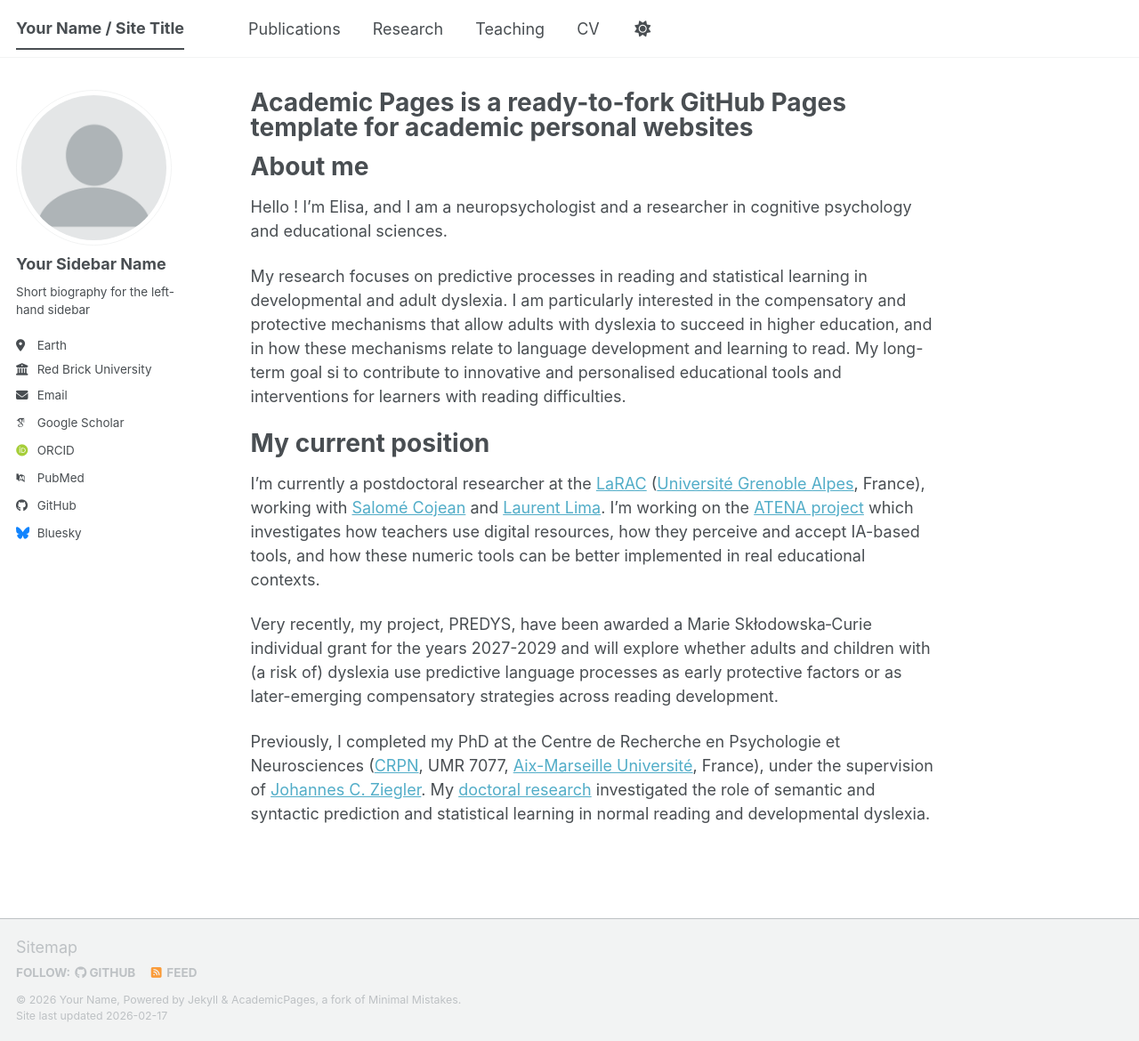
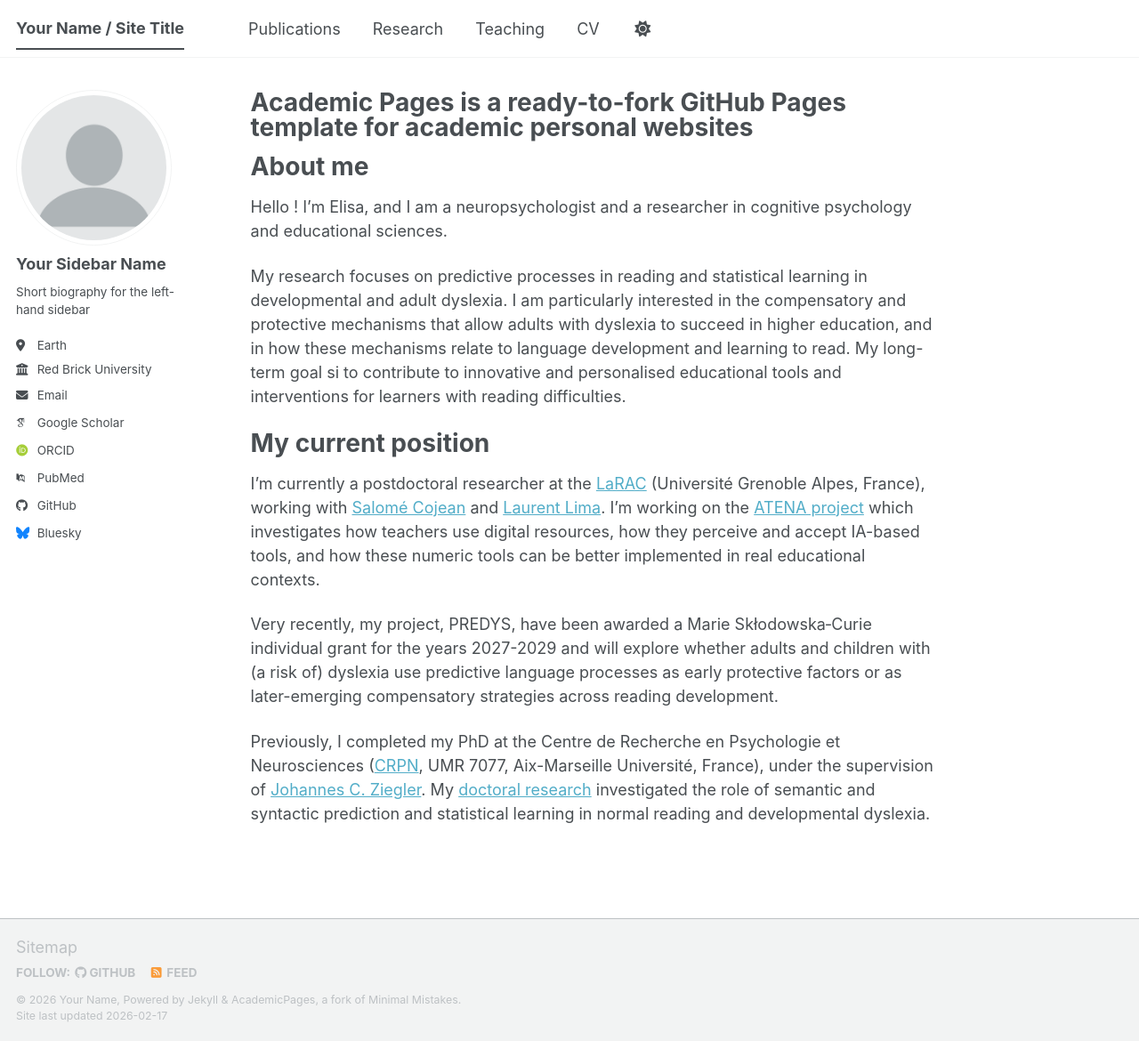
Before and after one commit to elisagavard/elisagavard.github.io, a Jekyll site: the page built from _pages/about.md, in a window 1280 px wide and 1170 px high. Shown: the whole window at 89% size. Built offline with Jekyll 4.4.1, drawn with Linux system fonts in a browser that asks for light colours; some web fonts are replaced; a script bundle is joined from its source files by our own code; library files that are not in the unit come from our copies; part of the change alters nothing that is shown.

```diff
--- a/_pages/about.md
+++ b/_pages/about.md
@@ -15,8 +15,8 @@ My research focuses on predictive processes in reading and statistical learning
 
 My current position
 ======
-I'm currently a postdoctoral researcher at the [LaRAC](https://larac.univ-grenoble-alpes.fr/) ([Université Grenoble Alpes](https://www.univ-grenoble-alpes.fr/), France), working with [Salomé Cojean](https://sites.google.com/view/salomecojean/language-langue/fran%C3%A7ais/cv) and [Laurent Lima](http://laurent.lima.free.fr/). I'm working on the [ATENA project](https://larac.univ-grenoble-alpes.fr/recherche/projets-en-cours/atena) which investigates how teachers use digital resources, how they perceive and accept IA-based tools, and how these numeric tools can be better implemented in real educational contexts.
+I'm currently a postdoctoral researcher at the [LaRAC](https://larac.univ-grenoble-alpes.fr/) (Université Grenoble Alpes, France), working with [Salomé Cojean](https://sites.google.com/view/salomecojean/language-langue/fran%C3%A7ais/cv) and [Laurent Lima](http://laurent.lima.free.fr/). I'm working on the [ATENA project](https://larac.univ-grenoble-alpes.fr/recherche/projets-en-cours/atena) which investigates how teachers use digital resources, how they perceive and accept IA-based tools, and how these numeric tools can be better implemented in real educational contexts.
 
 Very recently, my project, PREDYS, have been awarded a Marie Skłodowska‑Curie individual grant for the years 2027-2029 and will explore whether adults and children with (a risk of) dyslexia use predictive language processes as early protective factors or as later-emerging compensatory strategies across reading development.
 
-Previously, I completed my PhD at the Centre de Recherche en Psychologie et Neurosciences ([CRPN](https://crpn.univ-amu.fr/fr), UMR 7077, [Aix-Marseille Université](https://www.univ-amu.fr/), France), under the supervision of [Johannes C. Ziegler](https://crpn.univ-amu.fr/fr/annuaire/ziegler-johannes). My [doctoral research](https://crpn.univ-amu.fr/fr/annuaire/ziegler-johannes) investigated the role of semantic and syntactic prediction and statistical learning in normal reading and developmental dyslexia.
+Previously, I completed my PhD at the Centre de Recherche en Psychologie et Neurosciences ([CRPN](https://crpn.univ-amu.fr/fr), UMR 7077, Aix-Marseille Université, France), under the supervision of [Johannes C. Ziegler](https://crpn.univ-amu.fr/fr/annuaire/ziegler-johannes). My [doctoral research](https://crpn.univ-amu.fr/fr/annuaire/ziegler-johannes) investigated the role of semantic and syntactic prediction and statistical learning in normal reading and developmental dyslexia.
```
